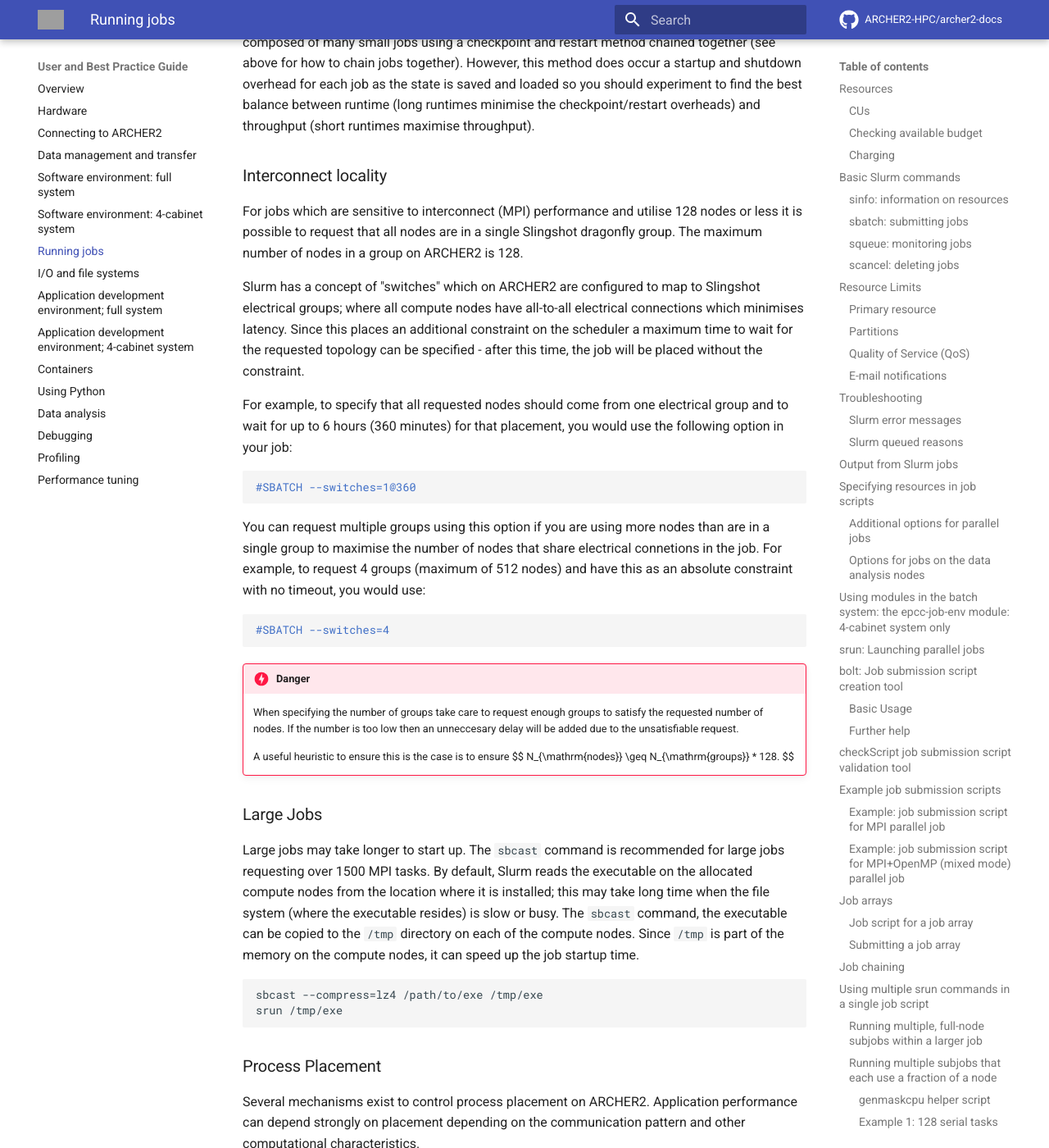
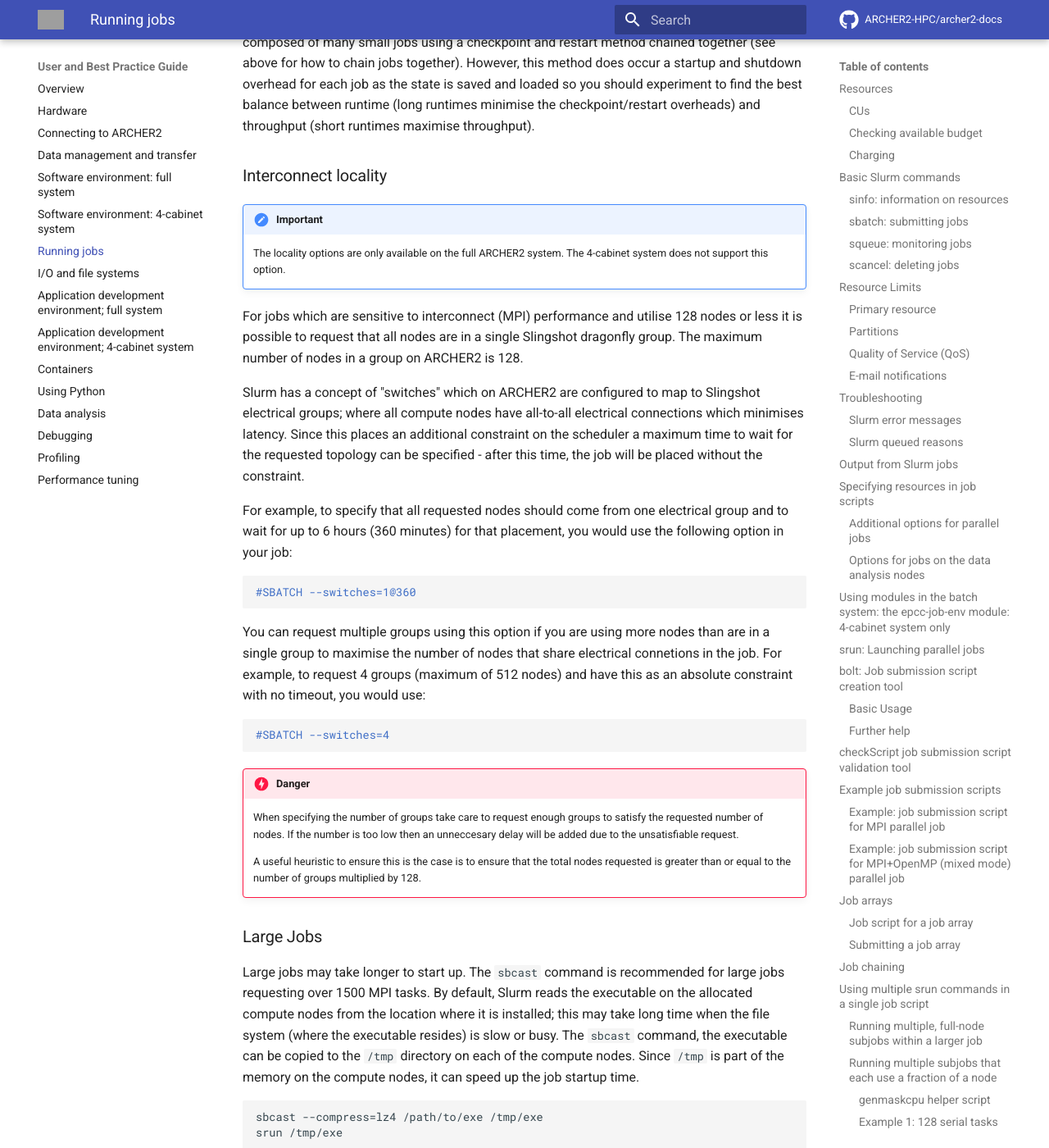
Before and after one commit to ARCHER2-HPC/archer2-docs, an MkDocs documentation site: the page built from docs/user-guide/scheduler.md, in a window 1280 px wide and 1400 px high, scrolled down 36211 px. Shown: the whole window at 82% size. Built offline with MkDocs 1.6.1 and Material for MkDocs 9.7.7, drawn with Linux system fonts in a browser that asks for light colours; comment, search, counter and statistics services are not loaded; grey boxes are pictures that could not be loaded.

Commit message:
Fixes broken syntax

```diff
--- a/docs/user-guide/scheduler.md
+++ b/docs/user-guide/scheduler.md
@@ -2018,6 +2018,10 @@
 
 ### Interconnect locality
 
+!!! important
+    The locality options are only available on the full ARCHER2
+    system. The 4-cabinet system does not support this option.
+
 For jobs which are sensitive to interconnect (MPI) performance and
 utilise 128 nodes or less it is possible to request that all nodes
 are in a single Slingshot dragonfly group. The maximum number of nodes in
@@ -2054,10 +2058,9 @@
     is too low then an unneccesary delay will be added due to the
     unsatisfiable request.
 
-    A useful heuristic to ensure this is the case is to ensure
-    $$
-    N_{\mathrm{nodes}} \geq N_{\mathrm{groups}} * 128.
-    $$
+    A useful heuristic to ensure this is the case is to ensure that
+    the total nodes requested is greater than or equal to the number
+    of groups multiplied by 128.
 
 
 ### Large Jobs
```
